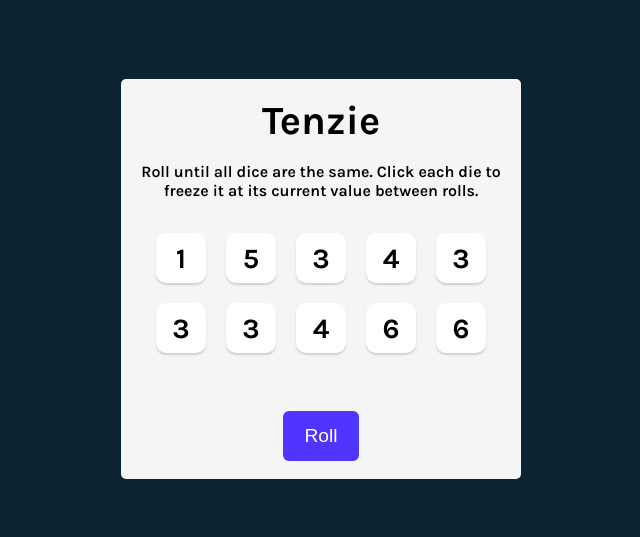
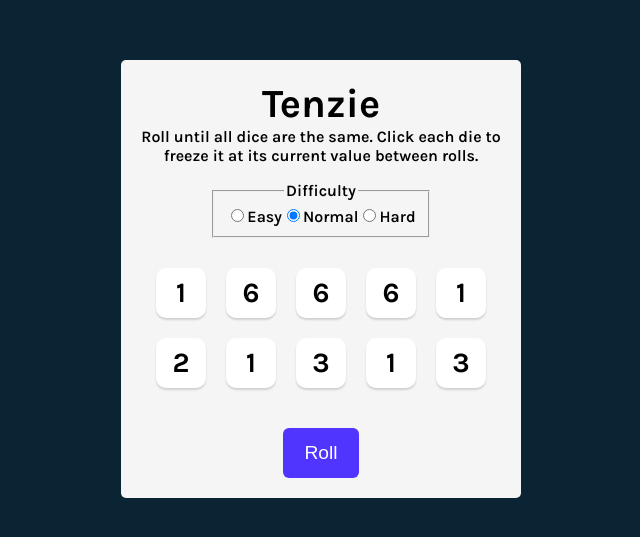
Before and after one commit to TanayUmre/Tenzies-Game, a React (Vite) app: page / in a window 1280 px wide. Shown: the part 141-678 px from the top of the page, without its empty margins (319-959 px from the left). Built offline with nearby package versions, Linux system fonts and the light colour scheme.

Commit message:
Added Difficulties

```diff
--- a/src/components/css/app.css
+++ b/src/components/css/app.css
@@ -13,20 +13,31 @@ body {
 }
 
 div#root {
-    height: 100%;
     width: 100%;
-    max-height: 400px;
     max-width: 400px;
 }
 
 main{
     background-color: #F5F5F5;
+    min-height: 400px;
     height: 100%;
     border-radius: 5px;
     display:flex;
     flex-direction: column;
     justify-content: space-evenly;
     align-items: center;
+    padding: 20px;
+    box-sizing: border-box;
+}
+
+.difficulty{
+    font-family: "Karla",sans-serif;
+    font-weight: 550;
+    margin-bottom: 30px;
+}
+
+.name-diff{
+    text-align: center;
 }
 
 .title{
@@ -43,9 +54,16 @@ main{
 
 .dice-cont{
     display: grid;
-    grid-template: auto auto/repeat(5,1fr);
     gap: 20px;
     margin-bottom: 40px;
+}
+
+.dice-cont.easy,.dice-cont.hard{
+    grid-template-columns: repeat(4,1fr);
+}
+
+.dice-cont.normal{
+    grid-template-columns: repeat(5,1fr);
 }
 
 .dice-cont>button{
--- a/src/components/pages/App.jsx
+++ b/src/components/pages/App.jsx
@@ -6,7 +6,11 @@ import Confetti from "react-confetti-boom"
 
 export default function App() {
 
-    const [dice,newdice]=useState(()=>generateArray());
+    const [dice,newdice]=useState(()=>generateArray(10));
+
+    const [difficulty,setDifficulty]=useState("normal");
+
+    const diceCount={easy:8, normal:10, hard:12}[difficulty];
 
     const gamewon=(dice.every(die=>die.isheld) && dice.every(die=>die.value===dice[0].value));
 
@@ -22,9 +26,13 @@ export default function App() {
         return Math.ceil(Math.random()*6);
     }
 
-    function generateArray(){
-        return new Array(10).fill(0).map(()=>({value:rollDie(),isheld:false,id:nanoid()}));
+    function generateArray(count){
+        return new Array(count).fill(0).map(()=>({value:rollDie(),isheld:false,id:nanoid()}));
     }
+
+    useEffect(()=>{
+        newdice(generateArray(diceCount));
+    },[difficulty]);
 
     function roll()
     {
@@ -34,7 +42,7 @@ export default function App() {
         }
         else
         {
-            newdice(generateArray());
+            newdice(generateArray(diceCount));
         }
     }
 
@@ -56,10 +64,6 @@ export default function App() {
 
     return (
         <main>
-            {gamewon && <Confetti mode="fall" particleCount={500} colors={['#ff577f', '#ff884b']}/>}
-            <div aria-live="polite" className="sronly">
-                {gamewon && <p>CONGRATULATION YOu WON!!! Press New Game to start another game.</p>}
-            </div>
             <h1 className="title">Tenzie</h1>
             <p className="instruction">
                 {gamewon
@@ -67,8 +71,45 @@ export default function App() {
                     : "Roll until all dice are the same. Click each die to freeze it at its current value between rolls."
                 }
             </p>
+            <fieldset className="difficulty">
+                <legend className="name-diff">Difficulty</legend>
+                <label>
+                    <input
+                        type="radio"
+                        name="difficulty"
+                        value="easy"
+                        checked={difficulty==="easy"}
+                        onChange={(e)=>setDifficulty(e.target.value)}
+                    />
+                    Easy
+                </label>
+                <label>
+                    <input
+                        type="radio"
+                        name="difficulty"
+                        value="normal"
+                        checked={difficulty==="normal"}
+                        onChange={(e)=>setDifficulty(e.target.value)}
+                    />
+                    Normal
+                </label>
+                <label>
+                    <input
+                        type="radio"
+                        name="difficulty"
+                        value="hard"
+                        checked={difficulty==="hard"}
+                        onChange={(e)=>setDifficulty(e.target.value)}
+                    />
+                    Hard
+                </label>
+            </fieldset>
+            {gamewon && <Confetti mode="fall" particleCount={150} colors={['#ff577f', '#ff884b']}/>}
+            <div aria-live="polite" className="sronly">
+                {gamewon && <p>CONGRATULATION YOu WON!!! Press New Game to start another game.</p>}
+            </div>
 
-            <div className="dice-cont">
+            <div className={`dice-cont ${difficulty}`}>
                 {arr}
             </div>
             <button className="roll-dice" onClick={roll} ref={buttonref}>{gamewon?"New Game":"Roll"}</button>
```
